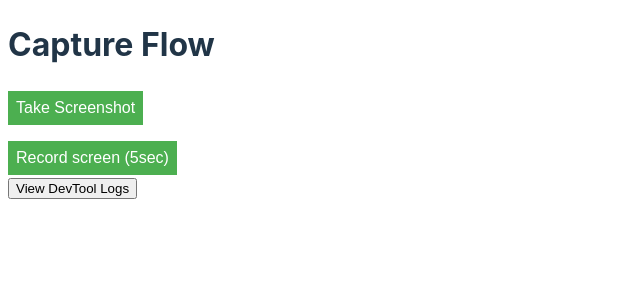
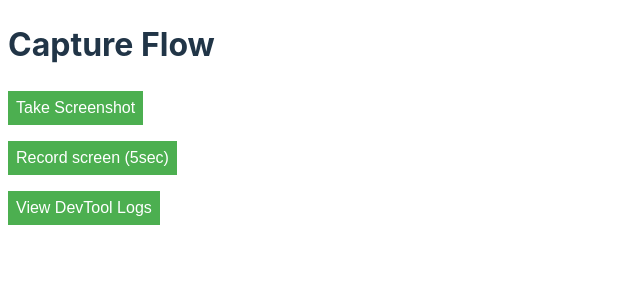
Before and after one commit to ersinghrajkr/instant-replay, a Vue app: page / in a window 1280 px wide. Shown: the top 300 px of the page, without its empty margins (0-640 px from the left). Built offline with nearby package versions, Linux system fonts and the light colour scheme.

Commit message:
Added style to view log button

```diff
--- a/src/App.vue
+++ b/src/App.vue
@@ -65,7 +65,9 @@ const devTools = () => {
   <div class="video-capture-container">
     <button class="btn" @click="startVideo">Record screen (5sec)</button>
   </div>
-  <button class="capture-btn" @click="devTools">View DevTool Logs</button>
+  <div class="video-capture-container">
+    <button class="btn" @click="devTools">View DevTool Logs</button>
+  </div>
 </template>
 
 <style scoped>
```
